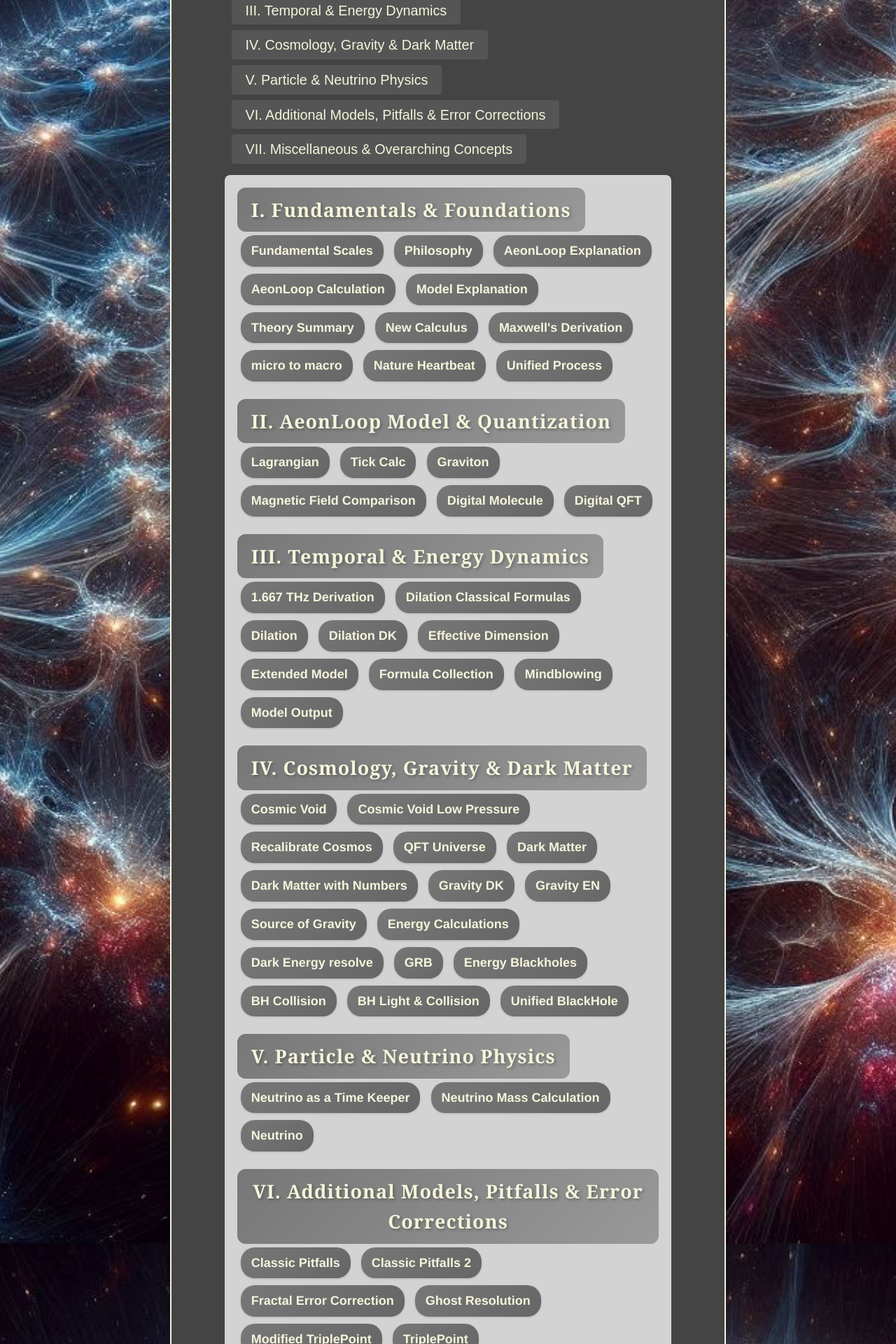
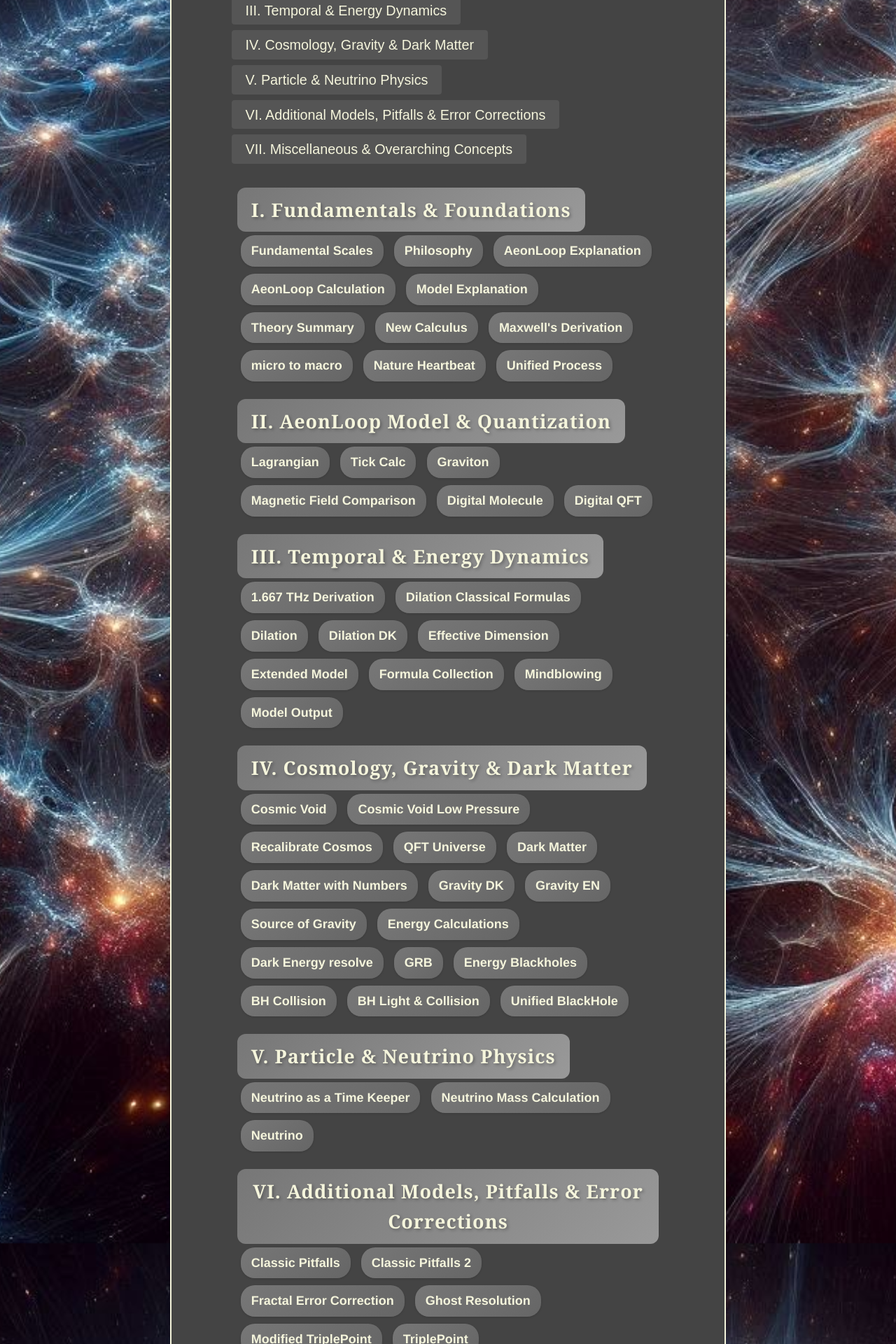
Before and after one commit to CosmicReplicator/AeonLoop, a Jekyll site: the page built from Papers/index.html, in a window 1280 px wide. Shown: the part 369-2289 px from the top of the page at 70% size. Built offline with Jekyll 4.4.1, drawn with Linux system fonts in a browser that asks for light colours.

Commit message:
Update styles.css

```diff
--- a/css/styles.css
+++ b/css/styles.css
@@ -146,7 +146,8 @@ a.button:active {
   max-height: 80vh;  /* Use 80% of the viewport height (adjust as needed) */
   overflow-y: auto;  /* Adds a vertical scroll bar when content exceeds the height */
   padding: 1em;
-  background: rgba(220, 220, 220, 0.95);  /* Light background to separate from the main background */
+  background-color: transparent
+  /*background: rgba(220, 220, 220, 0.95);  Light background to separate from the main background */
   border-radius: 8px;
   margin-bottom: 1em;
 }
```
